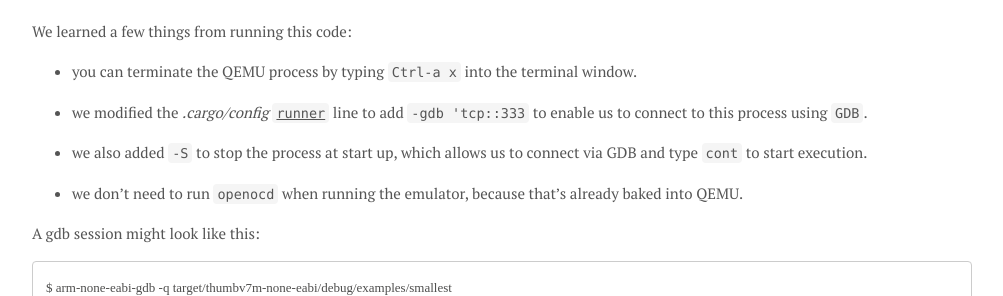
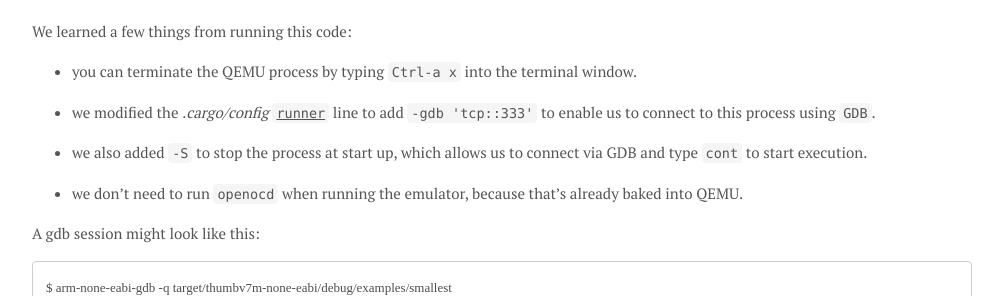
Before and after one commit to d6y/richard.dallaway.com, a Jekyll site: the page built from _posts/2019-11-07-embedded-3.md, in a window 1280 px wide and 900 px high, scrolled down 1481 px. Shown: the part 155-451 px from the top of the window, without its empty margins (138-1141 px from the left). Built offline with Jekyll 4.4.1, drawn with Linux system fonts in a browser that asks for light colours; nearby versions of some CDN libraries; some web fonts are replaced.

Commit message:
fix missing quote

```diff
--- a/_posts/2019-11-07-embedded-3.md
+++ b/_posts/2019-11-07-embedded-3.md
@@ -87,7 +87,7 @@ We learned a few things from running this code:
 
 - you can terminate the QEMU process by typing `Ctrl-a x` into the terminal window.
 
-- we modified the _.cargo/config_ [`runner`][runner] line to add `-gdb 'tcp::333` to enable us to connect to this process using `GDB`.
+- we modified the _.cargo/config_ [`runner`][runner] line to add `-gdb 'tcp::333'` to enable us to connect to this process using `GDB`.
 
 - we also added `-S` to stop the process at start up, which allows us to connect via GDB and type `cont` to start execution.
 
```
